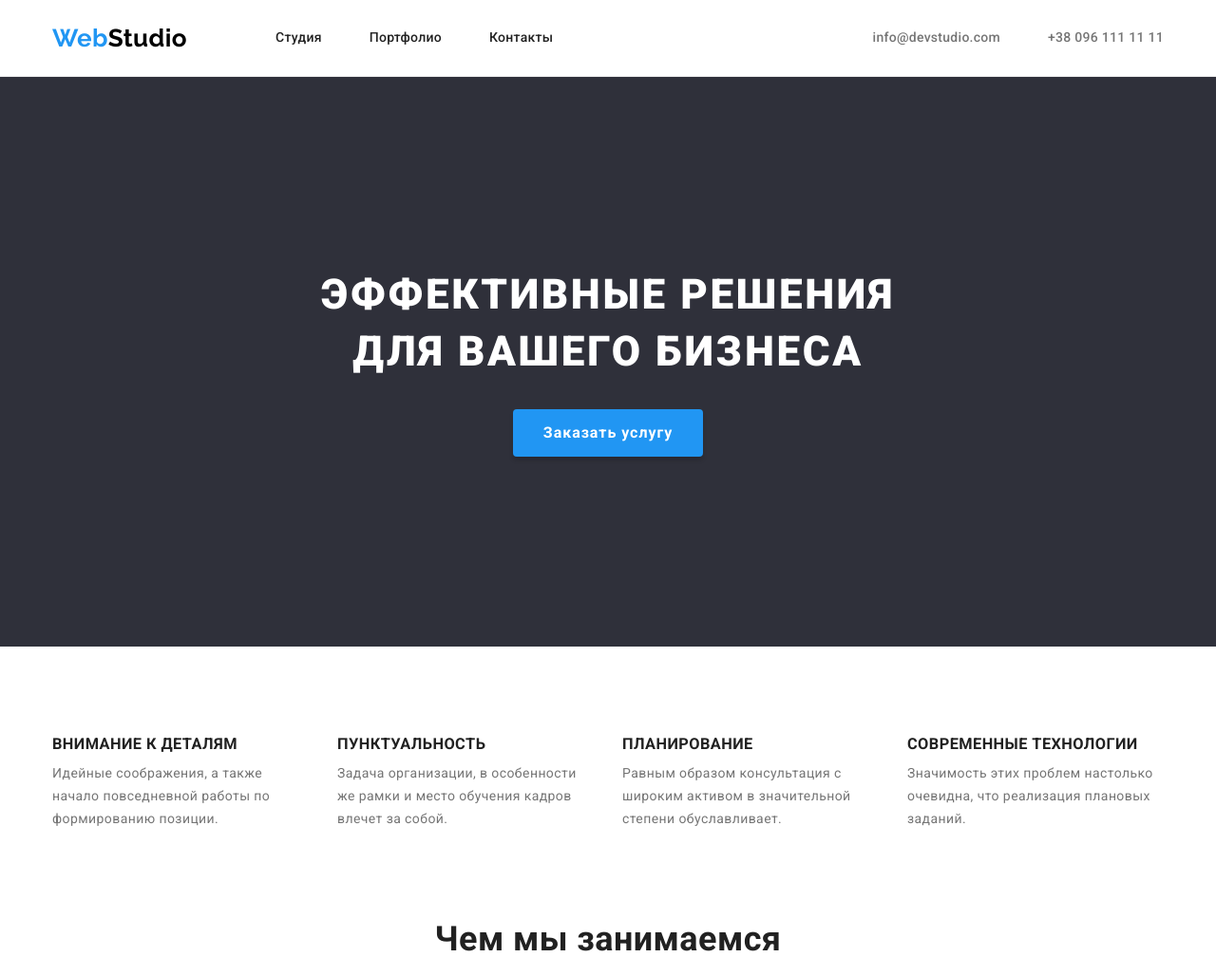
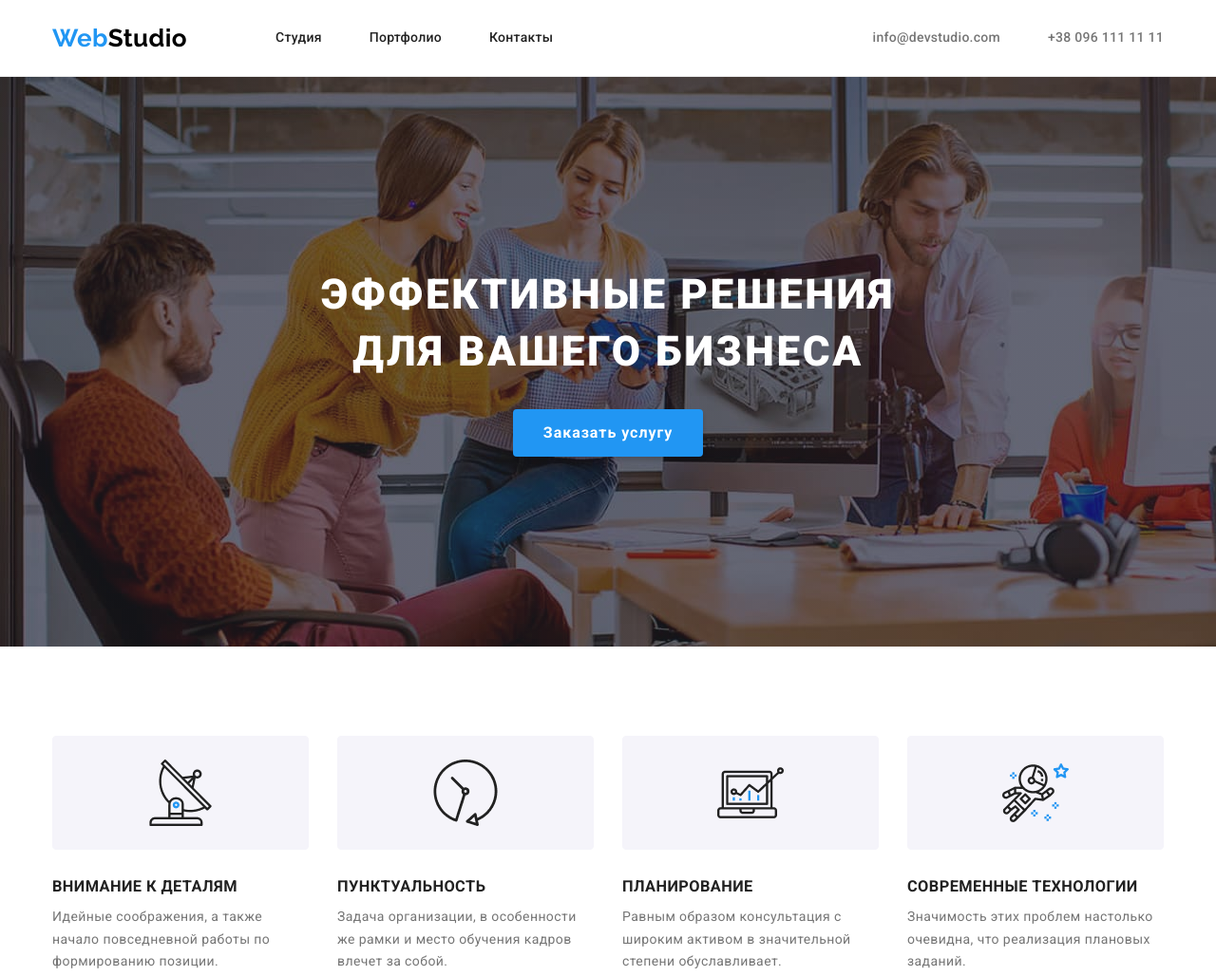
Before and after one commit to alexej4/goit-markup-hw-04, a plain HTML site: page index.html in a window 1280 px wide. Shown: the top 1028 px of the page at 95% size. Drawn offline with nearby package versions, Linux system fonts and the light colour scheme.

Commit message:
background

```diff
--- a/css/styles.css
+++ b/css/styles.css
@@ -126,6 +126,9 @@ img {
 .contacts a:focus {
   color: var(--logo-color);
 }
+/* .cont-item-mail::before{
+  content: "1";
+} */
 /* Убираем отступы крайнего элемена 2-й способ  ЛУЧШИЙ!!!*/
 .cont-item + .cont-item {
   margin-left: 50px;
@@ -141,6 +144,12 @@ img {
 /* Секция герой */
 .hero {
   background: var(--hero-color);
+  max-width: 1600px;
+  height: 600px;
+  /* Многослойный фон: сначала прозрачный фон (с помощью градиента,
+  потом ставим картинку) */
+  background-image: linear-gradient(to right, rgba(47, 48, 58, 0.4), rgba(47, 48, 58, 0.4)),
+  url(../images/Imgfon1.jpg);
   /* height: 600px; */
   padding-top: 200px;
   padding-bottom: 200px;
@@ -198,6 +207,28 @@ img {
 }
 .dignity-item:not(:last-child) {
 margin-right: 30px;
+}
+/* Добовляем в списки картинки через "before" */
+.dignity-item::before {
+  display: block;
+  background-size: contain;
+  background-repeat: no-repeat;
+  background-position: center;
+  content: "" ;
+  height: 120px;
+  margin-bottom: 30px;
+}
+.dignity-item-antena::before {
+  background-image: url(../images/Group6antena\(png1\).png);
+}
+.dignity-item-clock::before {
+  background-image: url(../images/Group2clock\(png1\).png);
+}
+.dignity-item-computer::before {
+  background-image: url(../images/Group3computer\(png1\).png);
+}
+.dignity-item-cosmo::before {
+  background-image: url(../images/Group4cosmo\(png1\).png);
 }
 .dignity-title {
   font-weight: 700;
@@ -265,6 +296,7 @@ margin-right: 30px;
 
 /* Подвал */
 .ftr {
+  max-width: 1600px;
   background-color: var(--hero-color);
   margin-left: auto;
   margin-right: auto;
--- a/index.html
+++ b/index.html
@@ -24,8 +24,8 @@
             </ul>
         </nav>
         <ul class="contacts">
-            <li class="cont-item"><a href="mailto:info@devstudio.com" class="cont-link">info@devstudio.com</a></li>
-            <li class="cont-item"><a href="tel:+380961111111" class="cont-link">+38 096 111 11 11</a></li>
+            <li class="cont-item cont-item-mail"><a href="mailto:info@devstudio.com" class="cont-link">info@devstudio.com</a></li>
+            <li class="cont-item cont-item-phone"><a href="tel:+380961111111" class="cont-link">+38 096 111 11 11</a></li>
         </ul>
         </div>
     </header>
@@ -42,25 +42,25 @@
             <div class="conteiner">
             <h2 class="hide">Почему именно мы?</h2>
             <ul class="dignity-list">
-                <li class="dignity-item">
+                <li class="dignity-item dignity-item-antena">
                     <h3 class="dignity-title">Внимание к деталям</h3>
                     <p class="dignity-text">
                         Идейные соображения, а также начало повседневной работы по формированию позиции.
                     </p>
                 </li>
-                <li class="dignity-item">
+                <li class="dignity-item dignity-item-clock">
                     <h3 class="dignity-title">Пунктуальность</h3>
                     <p class="dignity-text">
                         Задача организации, в особенности же рамки и место обучения кадров влечет за собой.
                     </p>
                 </li>
-                <li class="dignity-item">
+                <li class="dignity-item dignity-item-computer">
                     <h3 class="dignity-title">Планирование</h3>
                     <p class="dignity-text">
                         Равным образом консультация с широким активом в значительной степени обуславливает.
                     </p>
                 </li>
-                <li class="dignity-item">
+                <li class="dignity-item dignity-item-cosmo">
                     <h3 class="dignity-title">Современные технологии</h3>
                     <p class="dignity-text">
                         Значимость этих проблем настолько очевидна, что реализация плановых заданий.
```
Also changed, not shown: images/Group2clock(png1).png (added), images/Group3computer(png1).png (added), images/Group4cosmo(png1).png (added), images/Group6antena(png1).png (added), images/Imgfon1.jpg (added), images/leter(hover).png (added), images/smartphone(png1).png (added).
